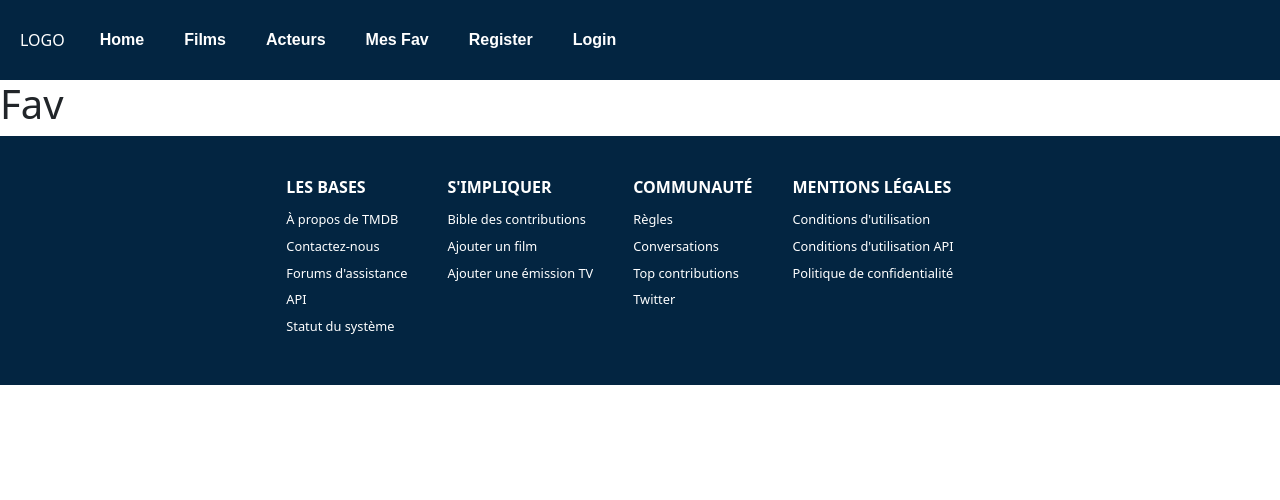
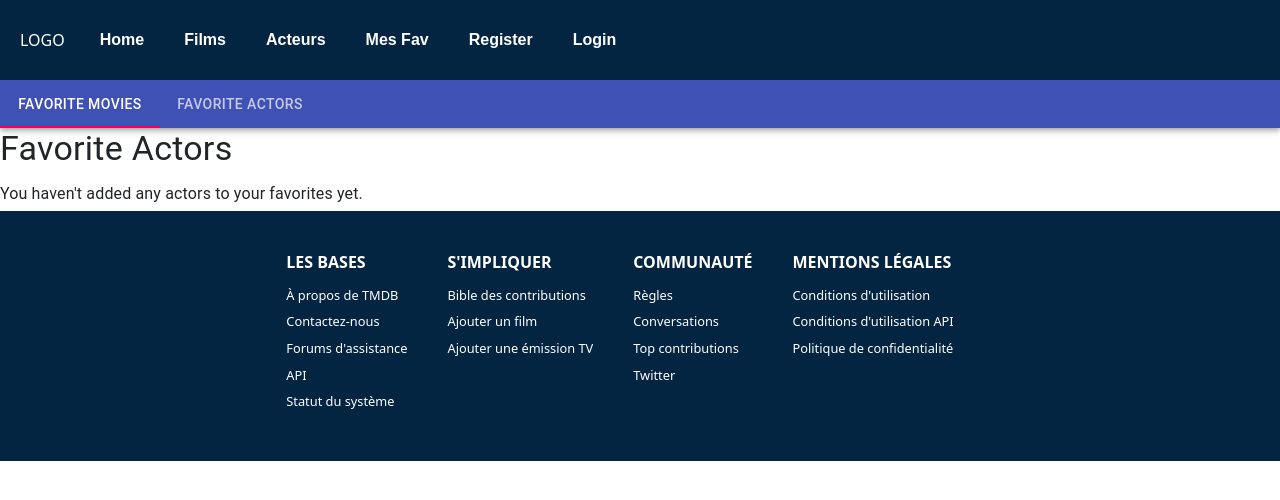
Before and after one commit to edgarlefortYnov/react-movie, a React (Create React App) app: page /fav in a window 1280 px wide. Shown: the top 500 px of the page. Built offline with nearby package versions, Linux system fonts and the light colour scheme.

Commit message:
add favorite

```diff
--- a/src/components/ActorCard.tsx
+++ b/src/components/ActorCard.tsx
@@ -1,7 +1,7 @@
 import React from 'react';
 import { makeStyles } from '@material-ui/core/styles';
 import { Card, CardActionArea, CardContent, CardMedia, Typography } from '@material-ui/core';
-import { Actor } from './types';
+import { Actor } from '../types/types';
 
 const useStyles = makeStyles({
   root: {
--- a/src/components/Actors.tsx
+++ b/src/components/Actors.tsx
@@ -2,7 +2,7 @@ import { useState, useEffect } from 'react';
 import { Container, Grid, TextField, Typography } from '@material-ui/core';
 import { makeStyles } from '@material-ui/core/styles';
 import ActorCard from './ActorCard';
-import { Actor, SortOption } from './types';
+import { Actor, SortOption } from '../types/types';
 
 const useStyles = makeStyles((theme) => ({
   root: {
--- /dev/null
+++ b/src/components/Favorite.tsx
@@ -0,0 +1,40 @@
+import React, { useState } from 'react';
+import { makeStyles } from '@material-ui/core/styles';
+import { AppBar, Box, Tab, Tabs } from '@material-ui/core';
+import FavoriteMovies from './FavoriteMovies';
+import FavoriteActors from './FavoriteActors';
+
+const useStyles = makeStyles((theme) => ({
+  root: {
+    flexGrow: 1,
+    backgroundColor: theme.palette.background.paper,
+  },
+}));
+
+const Favorite: React.FC = () => {
+  const classes = useStyles();
+  const [value, setValue] = useState(0);
+
+  const handleChange = (event: React.ChangeEvent<{}>, newValue: number) => {
+    setValue(newValue);
+  };
+
+  return (
+    <div className={classes.root}>
+      <AppBar position="static">
+        <Tabs value={value} onChange={handleChange} aria-label="favorite tabs">
+          <Tab label="Favorite Movies" id="favorite-movies-tab" aria-controls="favorite-movies-panel" />
+          <Tab label="Favorite Actors" id="favorite-actors-tab" aria-controls="favorite-actors-panel" />
+        </Tabs>
+      </AppBar>
+      <Box hidden={value !== 0}>
+        <FavoriteMovies />
+      </Box>
+      <Box hidden={value !== 1}>
+        <FavoriteActors />
+      </Box>
+    </div>
+  );
+};
+
+export default Favorite;
--- /dev/null
+++ b/src/components/FavoriteActors.tsx
@@ -0,0 +1,33 @@
+import React from 'react';
+import { Grid, Typography } from '@material-ui/core';
+import ActorCard from './ActorCard';
+import { Actor } from '../types/types';
+import useFavorites from '../hooks/useFavorite';
+
+const FavoriteActors: React.FC = () => {
+  const { favoriteActors } = useFavorites();
+
+  return (
+    <div>
+      <Typography variant="h4" component="h2" gutterBottom>
+        Favorite Actors
+      </Typography>
+      {favoriteActors.length === 0 && (
+        <Typography variant="body1" gutterBottom>
+          You haven't added any actors to your favorites yet.
+        </Typography>
+      )}
+      {favoriteActors.length !== 0 && (
+        <Grid container spacing={2}>
+            {favoriteActors.map((actor: Actor) => (
+            <Grid item xs={12} sm={6} md={4} lg={3} key={actor.id}>
+                <ActorCard actor={actor} />
+            </Grid>
+            ))}
+        </Grid>
+      )}
+    </div>
+  );
+};
+
+export default FavoriteActors;
--- /dev/null
+++ b/src/components/FavoriteMovies.tsx
@@ -0,0 +1,33 @@
+import React from 'react';
+import { Grid, Typography } from '@material-ui/core';
+import { Movie } from '../types/types';
+import MovieCard from './MovieCard';
+import useFavorites from '../hooks/useFavorite';
+
+const FavoriteMovies: React.FC = () => {
+  const { favoriteMovies } = useFavorites();
+
+  return (
+    <div>
+        <Typography variant="h4" component="h2" gutterBottom>
+            Favorite Actors
+        </Typography>
+        {favoriteMovies.length === 0 && (
+            <Typography variant="body1" gutterBottom>
+            You haven't added any actors to your favorites yet.
+            </Typography>
+        )}
+        {favoriteMovies.length !== 0 && (
+            <Grid container spacing={2}>
+                {favoriteMovies.map((movie: Movie) => (
+                    <Grid key={movie.id} item xs={12} sm={6} md={4} lg={3}>
+                    <MovieCard movie={movie} />
+                    </Grid>
+                ))}
+            </Grid>
+        )}
+    </div>
+  );
+};
+
+export default FavoriteMovies;
--- a/src/components/Films.tsx
+++ b/src/components/Films.tsx
@@ -4,7 +4,7 @@ import TextField from '@material-ui/core/TextField';
 import Button from '@material-ui/core/Button';
 import Grid from '@material-ui/core/Grid';
 import MovieCard from './MovieCard';
-import { Movie, SortOption } from './types';
+import { Movie, SortOption } from '../types/types';
 
 const useStyles = makeStyles((theme: Theme) =>
   createStyles({
--- a/src/components/MovieCard.tsx
+++ b/src/components/MovieCard.tsx
@@ -4,7 +4,7 @@ import CardActionArea from '@material-ui/core/CardActionArea';
 import CardContent from '@material-ui/core/CardContent';
 import CardMedia from '@material-ui/core/CardMedia';
 import Typography from '@material-ui/core/Typography';
-import { Movie } from './types';
+import { Movie } from '../types/types';
 
 const useStyles = makeStyles((theme: Theme) =>
   createStyles({
--- /dev/null
+++ b/src/hooks/useFavorite.tsx
@@ -0,0 +1,36 @@
+import { useState, useEffect } from 'react';
+import { Movie, Actor } from '../types/types';
+
+type Favorites = {
+  favoriteMovies: Movie[];
+  favoriteActors: Actor[];
+};
+
+const useFavorites = (): Favorites => {
+  const [favoriteMovies, setFavoriteMovies] = useState<Movie[]>([]);
+  const [favoriteActors, setFavoriteActors] = useState<Actor[]>([]);
+
+  useEffect(() => {
+    const storedFavoriteMovies = localStorage.getItem('favoriteMovies');
+    if (storedFavoriteMovies) {
+      setFavoriteMovies(JSON.parse(storedFavoriteMovies));
+    }
+
+    const storedFavoriteActors = localStorage.getItem('favoriteActors');
+    if (storedFavoriteActors) {
+      setFavoriteActors(JSON.parse(storedFavoriteActors));
+    }
+  }, []);
+
+  useEffect(() => {
+    localStorage.setItem('favoriteMovies', JSON.stringify(favoriteMovies));
+  }, [favoriteMovies]);
+
+  useEffect(() => {
+    localStorage.setItem('favoriteActors', JSON.stringify(favoriteActors));
+  }, [favoriteActors]);
+
+  return { favoriteMovies, favoriteActors };
+};
+
+export default useFavorites;
--- a/src/pages/Favorite.tsx
+++ b/src/pages/Favorite.tsx
@@ -1,7 +1,8 @@
+import Favorites from "../components/Favorite";
 const Favorite = () => {
     return (
         <>
-            <h1>Fav</h1>
+            <Favorites />
         </>
     )
 };
```
Also changed, not shown: src/types/types.ts (renamed from src/components/types.ts).
